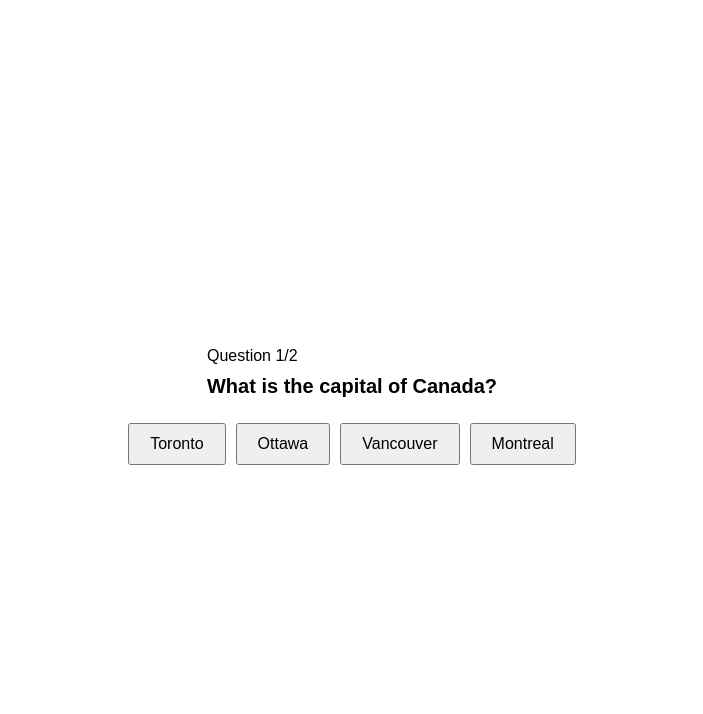
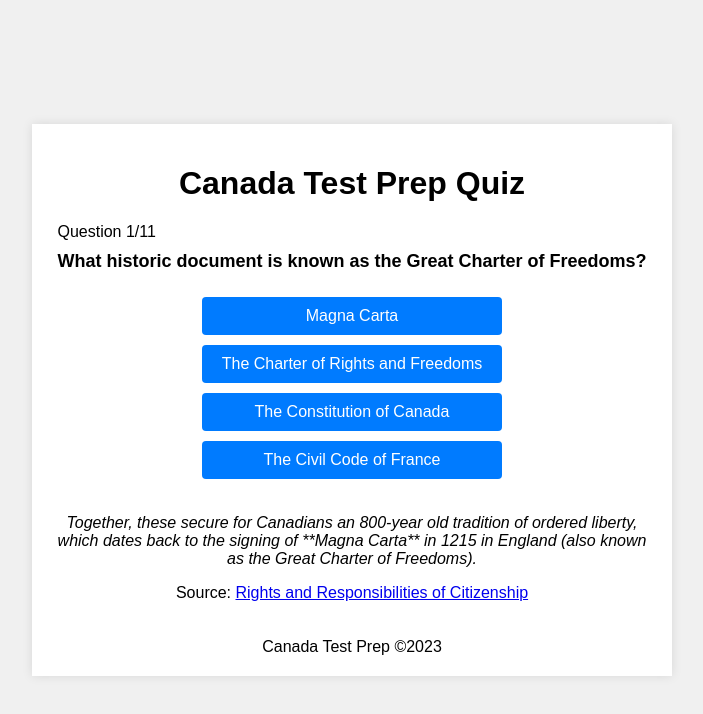
Before and after one commit to bslgrgr/canadatestprep, a Next.js app: page /canadatestprep/quiz in a window 1280 px wide. Shown: the top 714 px of the page, without its empty margins (288-991 px from the left). Built offline with nearby package versions, Linux system fonts and the light colour scheme.

Commit message:
add simple quiz flow

```diff
--- a/pages/index.tsx
+++ b/pages/index.tsx
@@ -14,7 +14,7 @@ const Home = () => {
       </Head>
       <h1>Welcome to Canada Test Prep PWA</h1>
       <Link href="/quiz">
-        <a>Start Quiz</a>
+        Start Quiz
       </Link>
     </div>
   );
--- a/pages/quiz.tsx
+++ b/pages/quiz.tsx
@@ -1,27 +1,34 @@
-import { useState } from 'react';
+import { useState, useEffect } from 'react';
 import Head from 'next/head';
 
-const questions = [
-  {
-    question: 'What is the capital of Canada?',
-    options: ['Toronto', 'Ottawa', 'Vancouver', 'Montreal'],
-    answer: 'Ottawa',
-  },
-  {
-    question: 'Which is the largest province in Canada?',
-    options: ['Ontario', 'Quebec', 'British Columbia', 'Alberta'],
-    answer: 'Quebec',
-  },
-  // Add more questions as needed
-];
+type PossibleAnswer = {
+  answer_text: string;
+  is_correct: boolean;
+};
+
+type Question = {
+  question: string;
+  possible_answers: PossibleAnswer[];
+  quote: string;
+  page: number;
+  paragraph: string;
+  online_page: string;
+};
 
 const Quiz = () => {
+  const [questions, setQuestions] = useState<Question[]>([]);
   const [currentQuestion, setCurrentQuestion] = useState(0);
   const [score, setScore] = useState(0);
   const [showScore, setShowScore] = useState(false);
 
-  const handleAnswerOptionClick = (option: string) => {
-    if (option === questions[currentQuestion].answer) {
+  useEffect(() => {
+    fetch('/canadatestprep/questions.json')
+      .then((response) => response.json())
+      .then((data) => setQuestions(data));
+  }, []);
+
+  const handleAnswerOptionClick = (isCorrect: boolean) => {
+    if (isCorrect) {
       setScore(score + 1);
     }
 
@@ -33,12 +40,20 @@ const Quiz = () => {
     }
   };
 
+  if (questions.length === 0) {
+    return <div>Loading...</div>;
+  }
+
   return (
-    <div className="quiz">
+    <div className="quiz-container">
       <Head>
         <title>Quiz</title>
         <link rel="stylesheet" href="/styles.css" />
       </Head>
+      <header className="quiz-header">
+        <h1>Canada Test Prep Quiz</h1>
+      </header>
+      <main className="quiz-main">
         {showScore ? (
           <div className="score-section">
             You scored {score} out of {questions.length}
@@ -52,16 +67,30 @@ const Quiz = () => {
               <div className="question-text">{questions[currentQuestion].question}</div>
             </div>
             <div className="answer-section">
-            {questions[currentQuestion].options.map((option, index) => (
-              <button key={index} onClick={() => handleAnswerOptionClick(option)}>
-                {option}
+              {questions[currentQuestion].possible_answers.map((answer, index) => (
+                <button
+                  key={index}
+                  onClick={() => handleAnswerOptionClick(answer.is_correct)}
+                  className="answer-button"
+                >
+                  {answer.answer_text}
                 </button>
               ))}
             </div>
+            <div className="quote-section">
+              <blockquote>{questions[currentQuestion].quote}</blockquote>
+              <p>
+                Source: <a href={questions[currentQuestion].online_page} target="_blank" rel="noopener noreferrer">{questions[currentQuestion].paragraph}</a>
+              </p>
+            </div>
           </>
         )}
+      </main>
+      <footer className="quiz-footer">
+        Canada Test Prep ©2023
+      </footer>
     </div>
   );
-}
+};
 
 export default Quiz;
--- a/public/styles.css
+++ b/public/styles.css
@@ -1,13 +1,32 @@
 body {
     font-family: Arial, sans-serif;
-  }
-
-  .quiz {
+    margin: 0;
+    padding: 0;
     display: flex;
     flex-direction: column;
     align-items: center;
     justify-content: center;
     height: 100vh;
+    background-color: #f0f0f0;
+}
+
+.quiz-container {
+    width: 100%;
+    max-width: 600px;
+    background: white;
+    padding: 20px;
+    box-shadow: 0 0 10px rgba(0, 0, 0, 0.1);
+}
+
+.quiz-header {
+    text-align: center;
+    margin-bottom: 20px;
+}
+
+.quiz-main {
+    display: flex;
+    flex-direction: column;
+    align-items: center;
 }
 
 .question-section {
@@ -19,18 +38,47 @@ body {
 }
 
 .question-text {
-    font-size: 20px;
+    font-size: 18px;
     font-weight: bold;
 }
 
-  .answer-section button {
+.answer-section {
+    display: flex;
+    flex-direction: column;
+}
+
+.answer-button {
     margin: 5px;
     padding: 10px 20px;
     font-size: 16px;
     cursor: pointer;
+    background-color: #007bff;
+    color: white;
+    border: none;
+    border-radius: 4px;
+    transition: background-color 0.3s;
+}
+
+.answer-button:hover {
+    background-color: #0056b3;
 }
 
 .score-section {
     font-size: 24px;
     font-weight: bold;
 }
+
+.quote-section {
+    margin-top: 20px;
+    text-align: center;
+}
+
+blockquote {
+    font-style: italic;
+    margin: 10px 0;
+}
+
+.quiz-footer {
+    text-align: center;
+    margin-top: 20px;
+}
```
Lines whose indentation alone changed are shown as unchanged.
